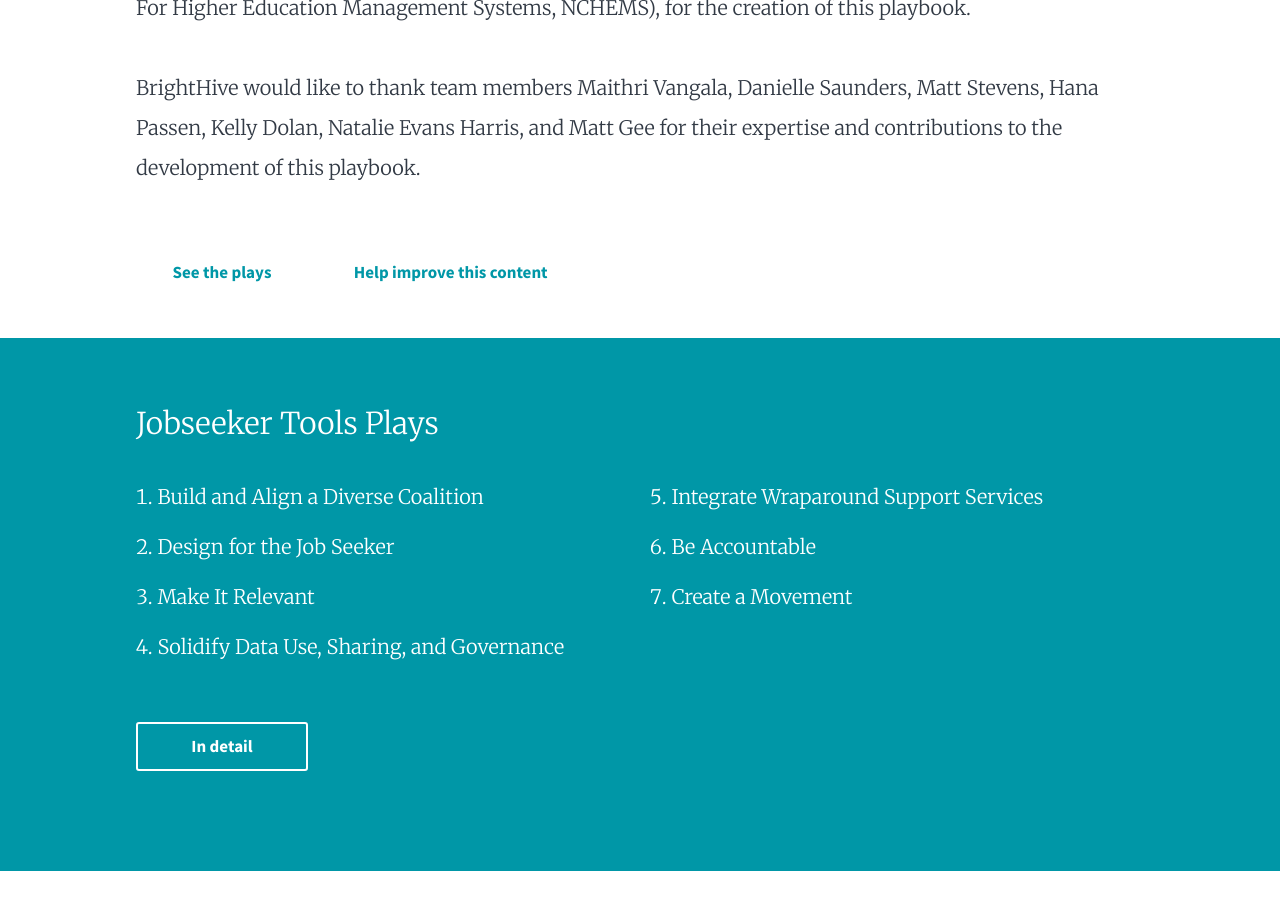
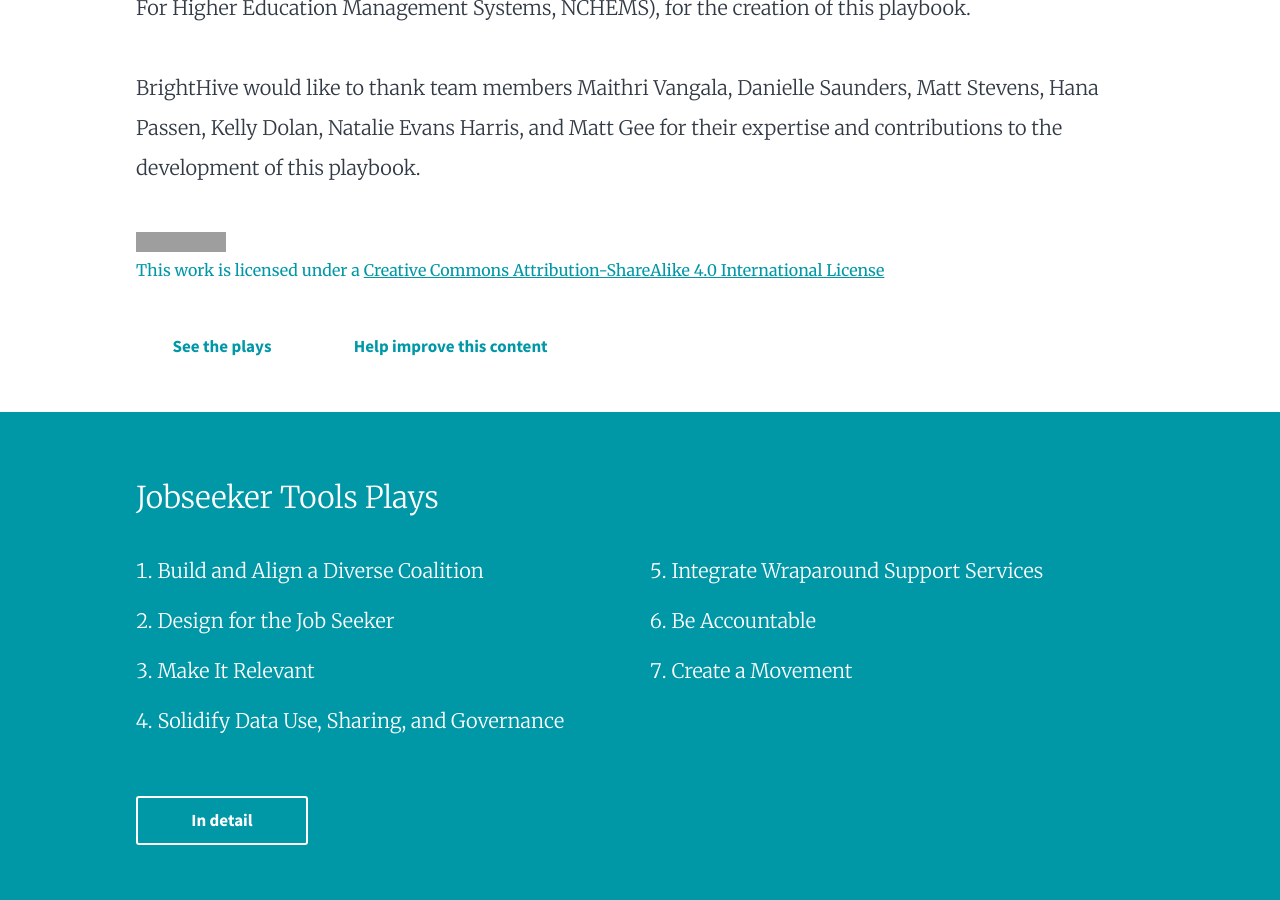
Before and after one commit to brighthive/playbooks, a Jekyll site: the page built from jobseeker-tools/index.html, in a window 1280 px wide and 900 px high, scrolled down 4325 px. Built offline with Jekyll 4.4.1, drawn with Linux system fonts in a browser that asks for light colours; grey boxes are pictures that could not be loaded.

Commit message:
Formatting for CC License

```diff
--- a/jobseeker-tools/index.html
+++ b/jobseeker-tools/index.html
@@ -50,6 +50,9 @@
       </div>
       {% capture introduction %}{% include jobseeker_tools_intro.md %}{% endcapture %}
       {{ introduction | markdownify }}
+      <br/>
+        <a rel="license" href="http://creativecommons.org/licenses/by-sa/4.0/"><img alt="Creative Commons License" style="border-width:0" src="https://i.creativecommons.org/l/by-sa/4.0/88x31.png" /></a><br />This work is licensed under a <a rel="license" href="http://creativecommons.org/licenses/by-sa/4.0/">Creative Commons Attribution-ShareAlike 4.0 International License</a>
+      <br/>
       <div class="button">
         <a href="#plays_index_anchor" title="View the Plays">See the plays</a>
       </div>
```
